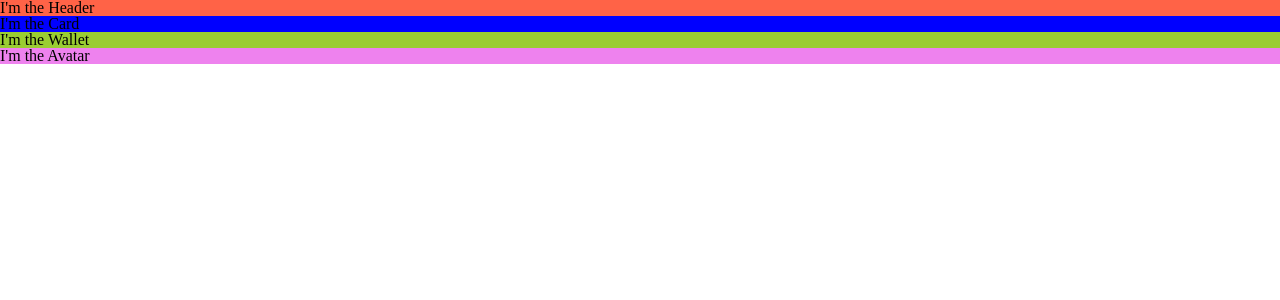
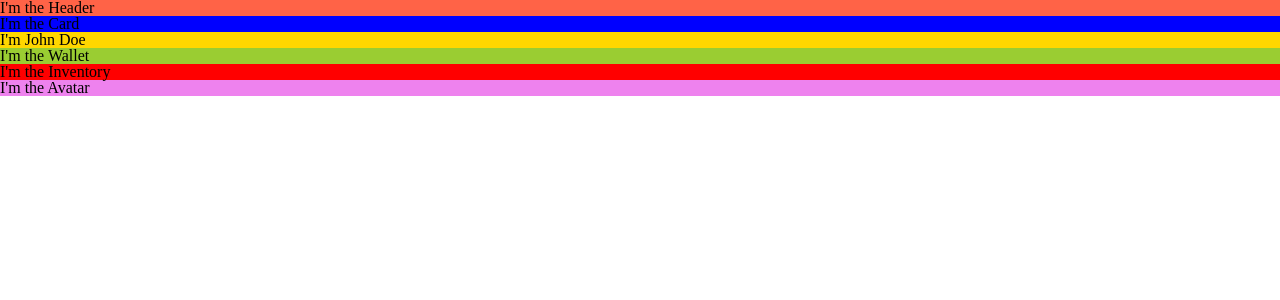
Before and after one commit to ThomasDCW/hackalillejs0522, a React (Vite) app in the folder frontend/: page / in a window 1280 px wide. Shown: the top 300 px of the page. Built offline with nearby package versions, Linux system fonts and the light colour scheme.

Commit message:
create johnedoe comp inventory comp

```diff
--- a/frontend/src/App.jsx
+++ b/frontend/src/App.jsx
@@ -2,6 +2,9 @@ import Header from "@components/Header";
 import Card from "@components/Card";
 import Wallet from "@components/Wallet";
 import Avatar from "@components/Avatar";
+import Inventory from "@components/Inventory";
+import Johndoe from "@components/Johnedoe";
+
 import { Reset } from "styled-reset";
 
 function App() {
@@ -11,7 +14,9 @@ function App() {
       <Header />
       <main>
         <Card />
+        <Johndoe />
         <Wallet />
+        <Inventory />
         <Avatar />
       </main>
     </div>
--- /dev/null
+++ b/frontend/src/components/Inventory/index.jsx
@@ -0,0 +1,5 @@
+import SInventory from "./style";
+
+export default function Wallet() {
+  return <SInventory>I'm the Inventory</SInventory>;
+}
--- /dev/null
+++ b/frontend/src/components/Inventory/style.jsx
@@ -0,0 +1,5 @@
+import styled from "styled-components";
+
+export default styled.div`
+  background-color: red;
+`;
--- /dev/null
+++ b/frontend/src/components/Johnedoe/index.jsx
@@ -0,0 +1,5 @@
+import SJohndoe from "./style";
+
+export default function Wallet() {
+  return <SJohndoe>I'm John Doe</SJohndoe>;
+}
--- /dev/null
+++ b/frontend/src/components/Johnedoe/style.jsx
@@ -0,0 +1,5 @@
+import styled from "styled-components";
+
+export default styled.div`
+  background-color: gold;
+`;
```
